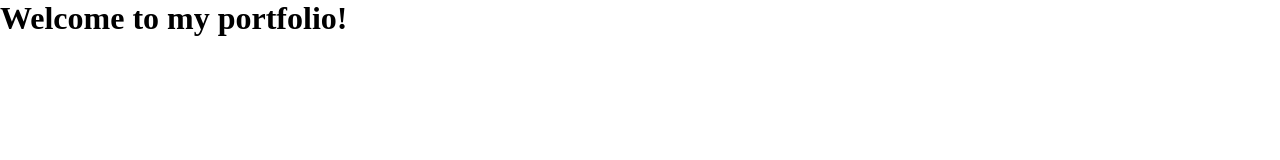
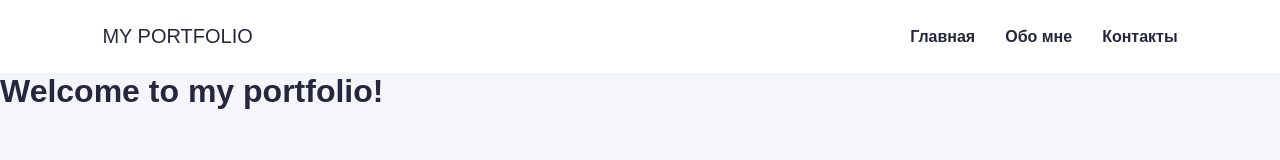
Before and after one commit to aliabespaeva22-gif/bebebe, a plain HTML site: page index.html in a window 1280 px wide. Drawn offline with Linux system fonts and the light colour scheme; a web font is replaced by a local one.

Commit message:
feat: создать шапку сайта
Добавить логотип и навигационное меню для удобного перехода между разделами.

```diff
--- a/assets/css/style.css
+++ b/assets/css/style.css
@@ -8,3 +8,36 @@
     margin: 0;
     box-sizing: inherit;
 }
+body {
+    font-family: Arial, sans-serif;
+    background-color: #f4f6fb;
+    color: #25283d;
+}
+
+.header {
+    display: flex;
+    justify-content: space-between;
+    align-items: center;
+    padding: 25px 8%;
+    background-color: #ffffff;
+}
+
+.logo {
+    font-family: "Sixtyfour Convergence", sans-serif;
+    font-size: 20px;
+}
+
+.navigation {
+    display: flex;
+    gap: 30px;
+}
+
+.navigation a {
+    text-decoration: none;
+    color: #25283d;
+    font-weight: bold;
+}
+
+.navigation a:hover {
+    color: #7777dd;
+}
--- a/index.html
+++ b/index.html
@@ -7,12 +7,19 @@
     <title>My Portfolio</title>
     <link rel="stylesheet" href="assets/css/style.css">
     <link rel="preconnect" href="https://fonts.googleapis.com">
-    <link rel="preconnect" href="https://fonts.gstatic.com" crossorigin>
-
+<link rel="preconnect" href="https://fonts.gstatic.com" crossorigin>
 <link href="https://fonts.googleapis.com/css2?family=Sixtyfour+Convergence&display=swap" rel="stylesheet">
 </head>
 <body>
+<header class="header">
+    <div class="logo">MY PORTFOLIO</div>
 
+    <nav class="navigation">
+        <a href="#home">Главная</a>
+        <a href="#about">Обо мне</a>
+        <a href="#contacts">Контакты</a>
+    </nav>
+</header>
     <h1>Welcome to my portfolio!</h1>
 <script src="assets/js/main.js"></script>
 </body>
```
